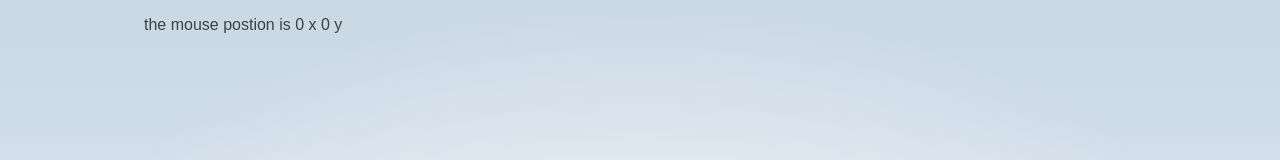
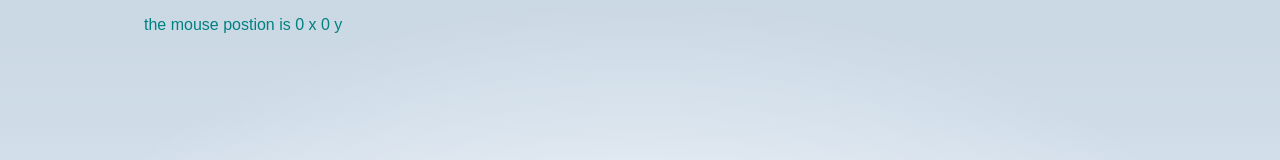
Before and after one commit to ShwetaMishra0101/svelte, a SvelteKit app in the folder new-app/: page / in a window 1280 px wide. Shown: the top 160 px of the page. Built offline with nearby package versions, Linux system fonts and the light colour scheme.

Commit message:
inline handlers

```diff
--- a/new-app/src/routes/+page.svelte
+++ b/new-app/src/routes/+page.svelte
@@ -69,6 +69,7 @@
     // import Info from "./info.svelte";
     // import Nested from "./Nested.svelte";
     import Ifelse from "./Ifelse.svelte";
+    import InlineHandlers from "./InlineHandlers.svelte";
 
 	// const pkg = {
 	// 	name: 'svelte',
@@ -90,5 +91,6 @@
 	 <!-- <Ifelse/> -->
 	  <!-- <Each/> -->
 	   <!-- <Await/> -->
-		<Dom/>
+		<!-- <Dom/> -->
+	<InlineHandlers/>
 </section>
--- /dev/null
+++ b/new-app/src/routes/InlineHandlers.svelte
@@ -0,0 +1,15 @@
+<script>
+    let m = {x:0, y:0};
+</script>
+
+<div on:mouseover={(e=> (m = {x: e.clientX, y: e.clientY}))}>
+    the mouse postion is {m.x} x {m.y} y
+</div>
+
+<style>
+    div{
+        width: 100%;
+        height: 100%;
+        color: teal;
+    }
+</style>
```
